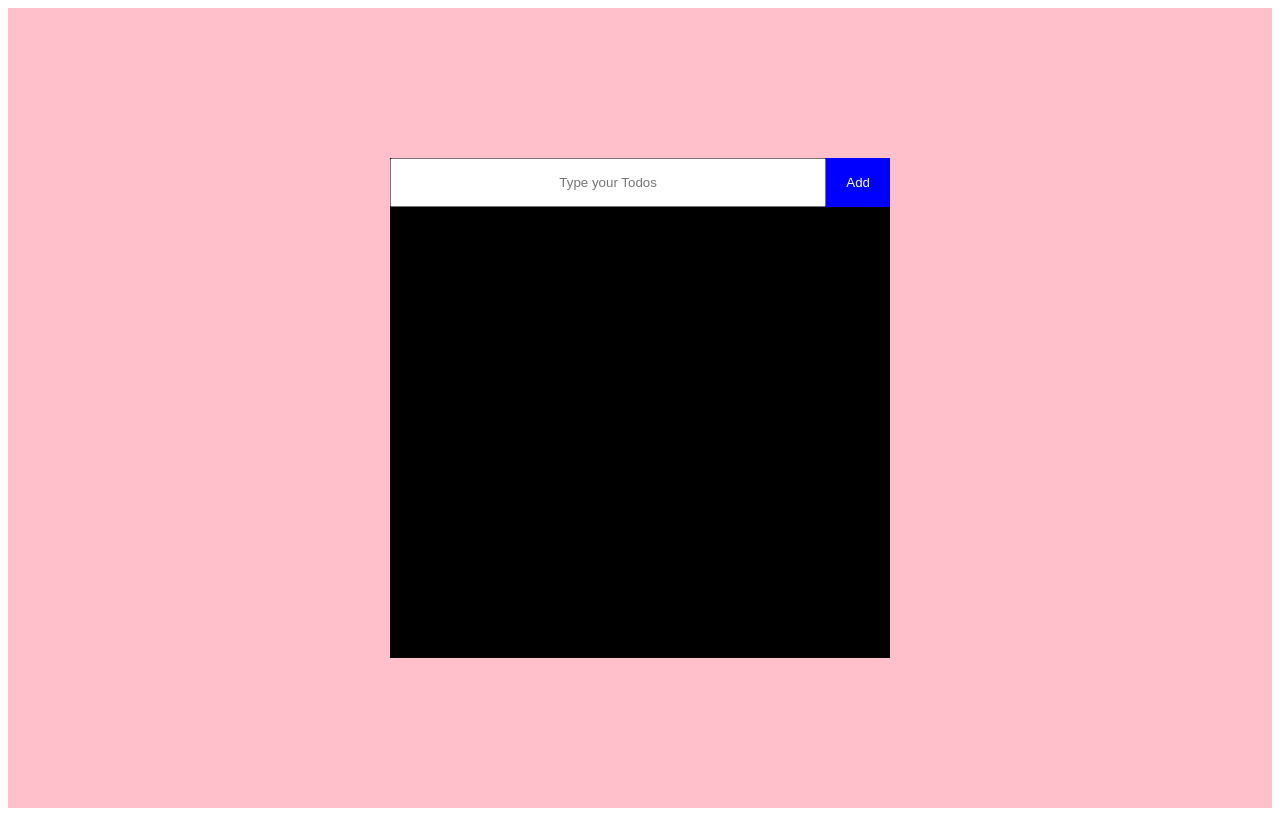
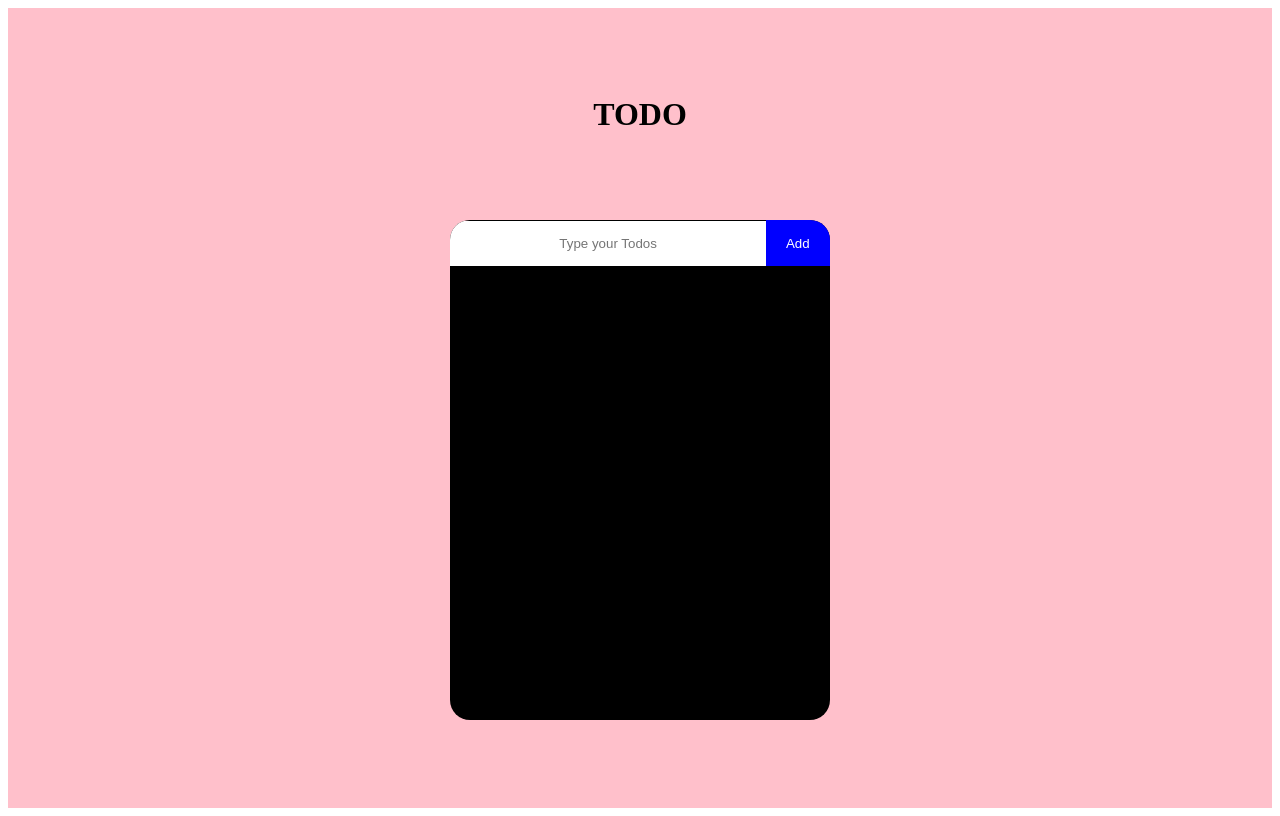
Before and after one commit to Dev-AG1999/MY-TODO, a React (Create React App) app: page / in a window 1280 px wide. Built offline with nearby package versions, Linux system fonts and the light colour scheme.

Commit message:
heading added

```diff
--- a/src/App.js
+++ b/src/App.js
@@ -31,6 +31,8 @@ const App = () => {
       return todo.id != id;
     });
     setTodos(newArray);
+    setediting(false);
+
   };
   const editTodo = (data) => {
     setediting(true);
@@ -54,19 +56,20 @@ const App = () => {
   return (
     <div
       className="app"
-      style={{ height: "100vh", backgroundColor: "pink", display: "flex" }}
-    >
+      style={{ height: "100vh", backgroundColor: "pink", display: "flex",flexDirection:"column" }}
+    > <h1 style={{margin:"auto",marginBottom:"0"}}>TODO</h1>
       <div
         className="todo"
         style={{
           display: "flex",
           flexDirection: "column",
           margin: "auto",
-          width: "500px",
+          width: "30%",
           height: "500px",
           backgroundColor: "black",
           overflowY: "auto",
           overflow: "hidden",
+          borderRadius:"20PX"
         }}
       >
         <div
@@ -90,6 +93,7 @@ const App = () => {
               width: "100%",
               alignItems: "center",
               textAlign: "center",
+              outline:"none",border:"none"
             }}
           />
           <Button
```
